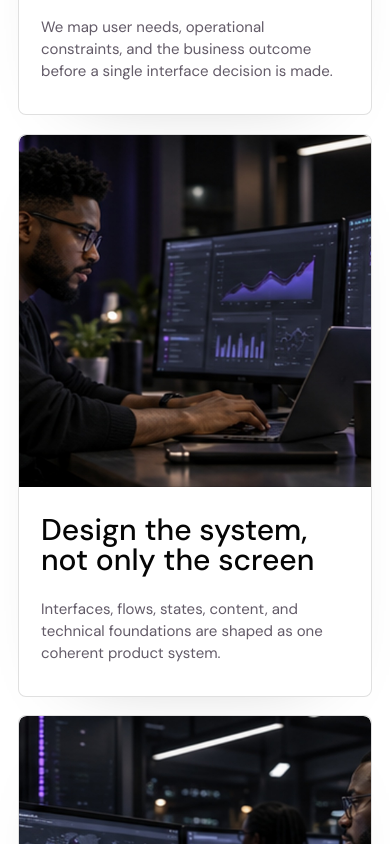
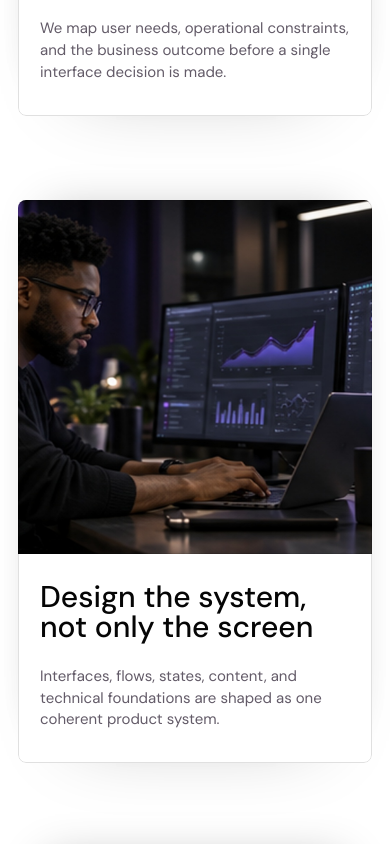
Before and after one commit to Poesio-Labs/poesiolabs-landing-page, a Next.js app: page / in a window 390 px wide. Shown: the part 1440-2284 px from the top of the page. Built offline with nearby package versions, Linux system fonts and the light colour scheme.

Commit message:
feat: stack tech cards with sticky scroll layering

```diff
--- a/src/app/globals.css
+++ b/src/app/globals.css
@@ -2225,32 +2225,58 @@ body {
 }
 
 .tech-stack {
+  --stack-top: calc(var(--nav-height) + 38px);
+  --stack-offset: 18px;
   display: flex;
   flex-direction: column;
-  gap: clamp(18px, 3vw, 34px);
-  width: min(100%, 1120px);
+  gap: clamp(40px, 10vh, 120px);
+  width: 100%;
+  padding-bottom: 8vh;
+  margin-bottom: -8vh;
 }
 
 .tech-card {
+  position: sticky;
+  top: calc(var(--stack-top) + var(--card-index, 0) * var(--stack-offset));
   display: grid;
   grid-template-columns: 52% 1fr;
   min-height: clamp(460px, 45vw, 620px);
-  border: 1px solid rgba(5, 5, 5, 0.12);
+  border: 0;
   border-radius: 8px;
   background: #ffffff;
-  box-shadow: 0 28px 80px -58px rgba(5, 5, 5, 0.28);
-  will-change: transform, opacity;
+  box-shadow:
+    0 -16px 44px -30px rgba(5, 5, 5, 0.3),
+    0 28px 80px -58px rgba(5, 5, 5, 0.28);
+}
+
+.tech-card:nth-child(2) {
+  grid-template-columns: 1fr 52%;
 }
 
 .tech-card::before {
   display: none;
+}
+
+.tech-card::after {
+  content: "";
+  position: absolute;
+  inset: 0;
+  z-index: 3;
+  border: 1px solid rgba(5, 5, 5, 0.12);
+  border-radius: inherit;
+  background: rgb(5 5 5 / calc(var(--covered, 0) * 0.06));
+  pointer-events: none;
 }
 
 .tech-card__media {
   height: auto;
   min-height: clamp(460px, 45vw, 620px);
-  border-radius: 8px 0 0 8px;
+  border-radius: 0;
   background: #efedf2;
+}
+
+.tech-card:nth-child(2) .tech-card__media {
+  order: 2;
 }
 
 .tech-card__media::after {
@@ -2259,6 +2285,11 @@ body {
   inset: 0;
   border-right: 1px solid rgba(5, 5, 5, 0.1);
   pointer-events: none;
+}
+
+.tech-card:nth-child(2) .tech-card__media::after {
+  border-right: 0;
+  border-left: 1px solid rgba(5, 5, 5, 0.1);
 }
 
 .tech-card__body {
@@ -2514,11 +2545,15 @@ body {
 
 @media (max-width: 1279px) {
   .tech-stack {
-    max-width: 760px;
+    max-width: none;
   }
 
   .tech-card {
     grid-template-columns: 48% 1fr;
+  }
+
+  .tech-card:nth-child(2) {
+    grid-template-columns: 1fr 48%;
   }
 
   .industries__list .industry-card {
@@ -2604,6 +2639,11 @@ body {
     padding-inline: 16px 26px;
   }
 
+  .tech-stack {
+    --stack-top: calc(var(--nav-height) + 14px);
+    --stack-offset: 12px;
+  }
+
   .tech-card {
     grid-template-columns: 1fr;
     min-height: min(760px, calc(100vw * 1.42));
@@ -2612,11 +2652,20 @@ body {
   .tech-card__media {
     aspect-ratio: 1 / 1;
     min-height: 0;
-    border-radius: 8px 8px 0 0;
-  }
-
-  .tech-card__media::after {
+  }
+
+  .tech-card:nth-child(2) {
+    grid-template-columns: 1fr;
+  }
+
+  .tech-card:nth-child(2) .tech-card__media {
+    order: 0;
+  }
+
+  .tech-card__media::after,
+  .tech-card:nth-child(2) .tech-card__media::after {
     border-right: 0;
+    border-left: 0;
     border-bottom: 1px solid rgba(5, 5, 5, 0.1);
   }
 
--- a/src/components/sections/TechStack.tsx
+++ b/src/components/sections/TechStack.tsx
@@ -1,36 +1,46 @@
 "use client";
 
 import Image from "next/image";
-import { useRef } from "react";
+import { useRef, type CSSProperties } from "react";
 import { brand, techCards } from "@/content/site";
 import { Reveal } from "@/components/ui/Reveal";
 import { SplitHeading } from "@/components/ui/SplitHeading";
-import { gsap, useGSAP } from "@/lib/gsap";
+import { gsap, ScrollTrigger, useGSAP } from "@/lib/gsap";
 
 export function TechStack() {
   const root = useRef<HTMLElement>(null);
+  const stack = useRef<HTMLDivElement>(null);
 
   useGSAP(
     () => {
       const mm = gsap.matchMedia();
 
-      mm.add("(min-width: 768px) and (prefers-reduced-motion: no-preference)", () => {
-        gsap.utils.toArray<HTMLElement>(".tech-card").forEach((card) => {
-          const media = card.querySelector(".tech-card__media img");
-          const body = card.querySelector(".tech-card__body");
+      mm.add("(prefers-reduced-motion: no-preference)", () => {
+        const cards = gsap.utils.toArray<HTMLElement>(".tech-card", stack.current);
+        let settleTops: number[] = [];
 
-          gsap
-            .timeline({
-              scrollTrigger: {
-                trigger: card,
-                start: "top 88%",
-                end: "top 42%",
-                scrub: 0.85,
-              },
-            })
-            .fromTo(card, { x: 180, autoAlpha: 0.2, scale: 0.96 }, { x: 0, autoAlpha: 1, scale: 1 }, 0)
-            .fromTo(body, { x: 48, autoAlpha: 0.15 }, { x: 0, autoAlpha: 1 }, 0.12)
-            .fromTo(media, { scale: 1.12 }, { scale: 1 }, 0);
+        const update = () => {
+          const viewport = window.innerHeight;
+          const arrival = cards.map((card, i) => {
+            const top = card.getBoundingClientRect().top;
+            return gsap.utils.clamp(0, 1, (viewport - top) / (viewport - settleTops[i]));
+          });
+
+          cards.forEach((card, i) => {
+            const covered = arrival.slice(i + 1).reduce((sum, value) => sum + value, 0);
+            card.style.setProperty("--covered", `${covered}`);
+          });
+        };
+
+        ScrollTrigger.create({
+          trigger: stack.current,
+          start: "top bottom",
+          end: "bottom top",
+          onUpdate: update,
+          onRefresh: () => {
+            settleTops = cards.map((card) => parseFloat(getComputedStyle(card).top) || 0);
+            update();
+          },
         });
       });
     },
@@ -48,11 +58,11 @@ export function TechStack() {
           </Reveal>
         </header>
 
-        <div className="tech-stack">
+        <div ref={stack} className="tech-stack">
           {techCards.map((card, i) => (
-            <article key={card.title} className="tech-card">
+            <article key={card.title} className="tech-card" style={{ "--card-index": i } as CSSProperties}>
               <div className="tech-card__media">
-                <Image src={card.image} alt={card.alt} fill sizes="(max-width: 768px) 45vw, 520px" priority={i === 0} />
+                <Image src={card.image} alt={card.alt} fill sizes="(max-width: 640px) 100vw, (max-width: 1279px) 48vw, 620px" priority={i === 0} />
               </div>
               <div className="tech-card__body">
                 <h3 className="tech-card__title">{card.title}</h3>
```
